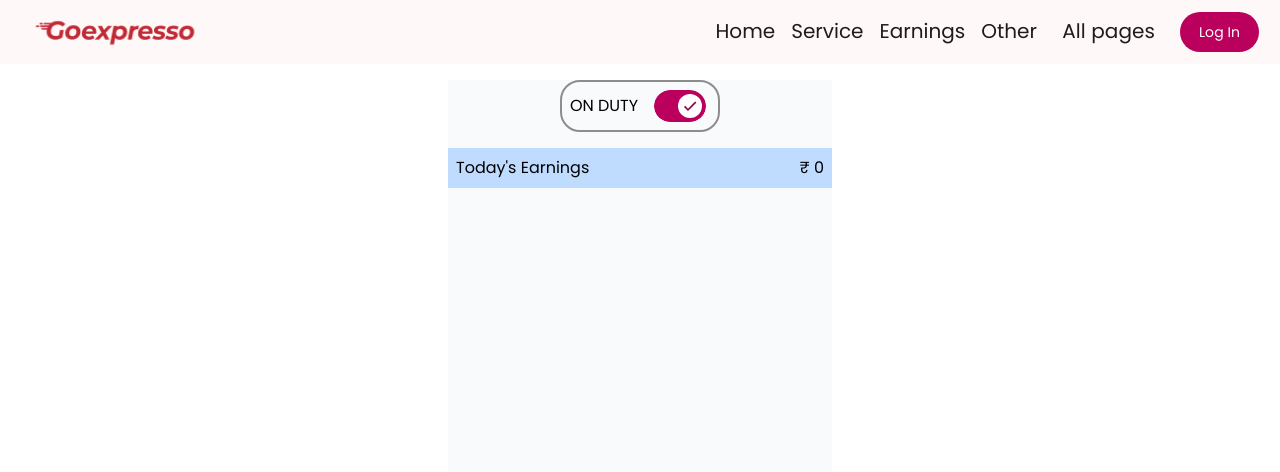
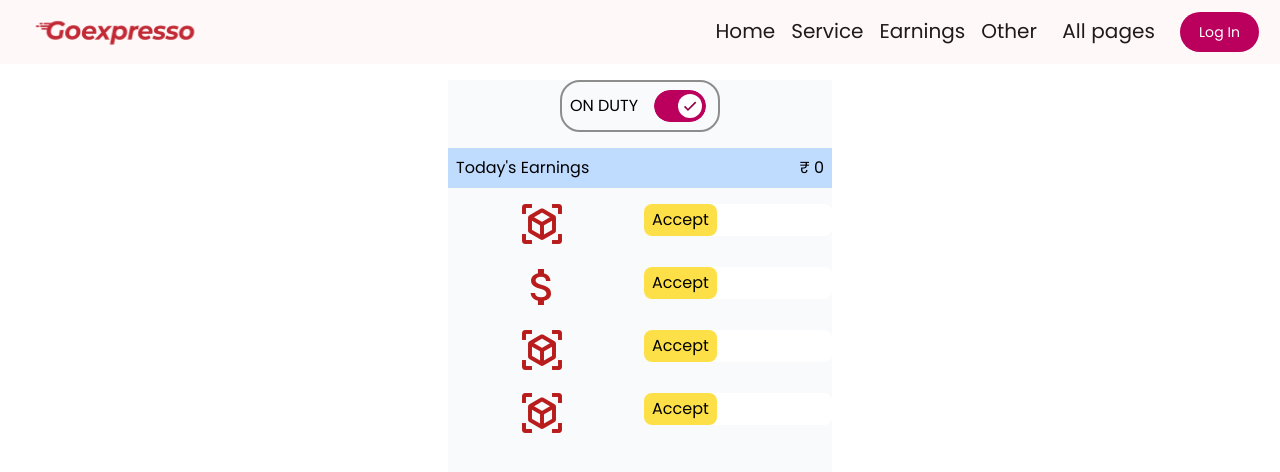
Before and after one commit to akashsinghdhakad/goexpresso_web, an Angular app: page /pickup-parcel in a window 1280 px wide. Shown: the top 472 px of the page. Built offline with nearby package versions, Linux system fonts and the light colour scheme.

Commit message:
for demo

```diff
--- a/src/app/components/mat-comp/menu-main/menu-main.component.html
+++ b/src/app/components/mat-comp/menu-main/menu-main.component.html
@@ -6,8 +6,6 @@
   <a mat-menu-item routerLink="add-drop-address">Add Drop Address</a>
   <a mat-menu-item routerLink="select-packaging">Parcel Page Comp</a>
   <a mat-menu-item routerLink="verify-otp">Verify OTP</a>
-  <a mat-menu-item routerLink="on-off-duty">On Off Duty</a>
-  <a mat-menu-item routerLink="pickup-parcel">Pickup Parcel</a>
   <a mat-menu-item routerLink="notification">Notification</a>
   <a mat-menu-item routerLink="on-off-duty">On Off Duty</a>
   <a mat-menu-item routerLink="pickup-parcel">Pickup Parcel</a>
--- a/src/app/pages/traveller/pickup-parcel-page/pickup-parcel-page.component.html
+++ b/src/app/pages/traveller/pickup-parcel-page/pickup-parcel-page.component.html
@@ -7,11 +7,15 @@
         <h2>Today's Earnings</h2>
         <span>&#8377; 0</span>
     </div>
-    <div class="grid grid-cols-2">
-        <div *ngFor="let packageDetail of parcelPackageDetailsOptionList" class="">
-            <mat-icon *ngIf="packageDetail.icon" class="max-sm:scale-100 scale-200 icon-2x text-red-700 mx-2"
-                aria-hidden="false"></mat-icon>
+    <div *ngFor="let packageDetail of parcelPackageDetailsOptionList" class="grid grid-cols-2 mt-4 gap-2">
+        <div class="bg-gray-50 py-2 text-center">
+            <mat-icon *ngIf="packageDetail.icon" class="max-sm:scale-100 scale-200 text-red-700 mx-2"
+                aria-hidden="false" aria-label="Example home icon" fontIcon="{{packageDetail.icon}}"></mat-icon>
         </div>
-
+        <div lass="bg-gray-50 py-2 text-center">
+            <div class="block bg-white rounded-lg">
+                <button class="bg-yellow-300 py-1 px-2 rounded-lg">Accept</button>
+            </div>
+        </div>
     </div>
 </div>
--- a/src/app/pages/traveller/pickup-parcel-page/pickup-parcel-page.component.ts
+++ b/src/app/pages/traveller/pickup-parcel-page/pickup-parcel-page.component.ts
@@ -7,7 +7,7 @@ import { CommonModule } from '@angular/common';
 
 @Component({
   selector: 'app-pickup-parcel-page',
-  imports: [FormsModule,MatSlideToggleModule,MatIconModule,CommonModule],
+  imports: [MatIconModule, CommonModule, FormsModule, MatSlideToggleModule],
   templateUrl: './pickup-parcel-page.component.html',
   styleUrl: './pickup-parcel-page.component.css'
 })
@@ -35,6 +35,8 @@ export class PickupParcelPageComponent {
     {
       id: 4,
       title: 'Delhivery Protect',
+      icon: 'view_in_ar',
+      subtitle: 'Clothes & Personal Items',
     },
 
   ];
```
Lines whose indentation alone changed are shown as unchanged.
